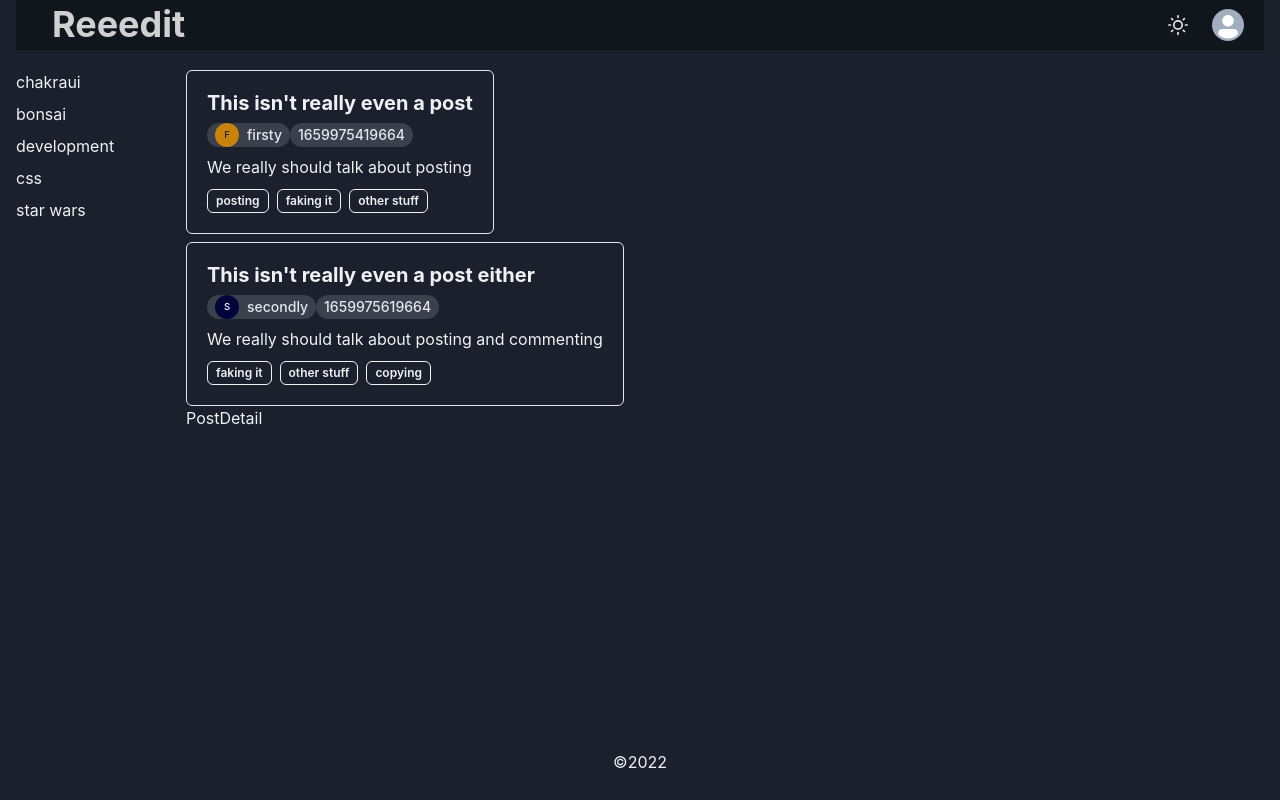
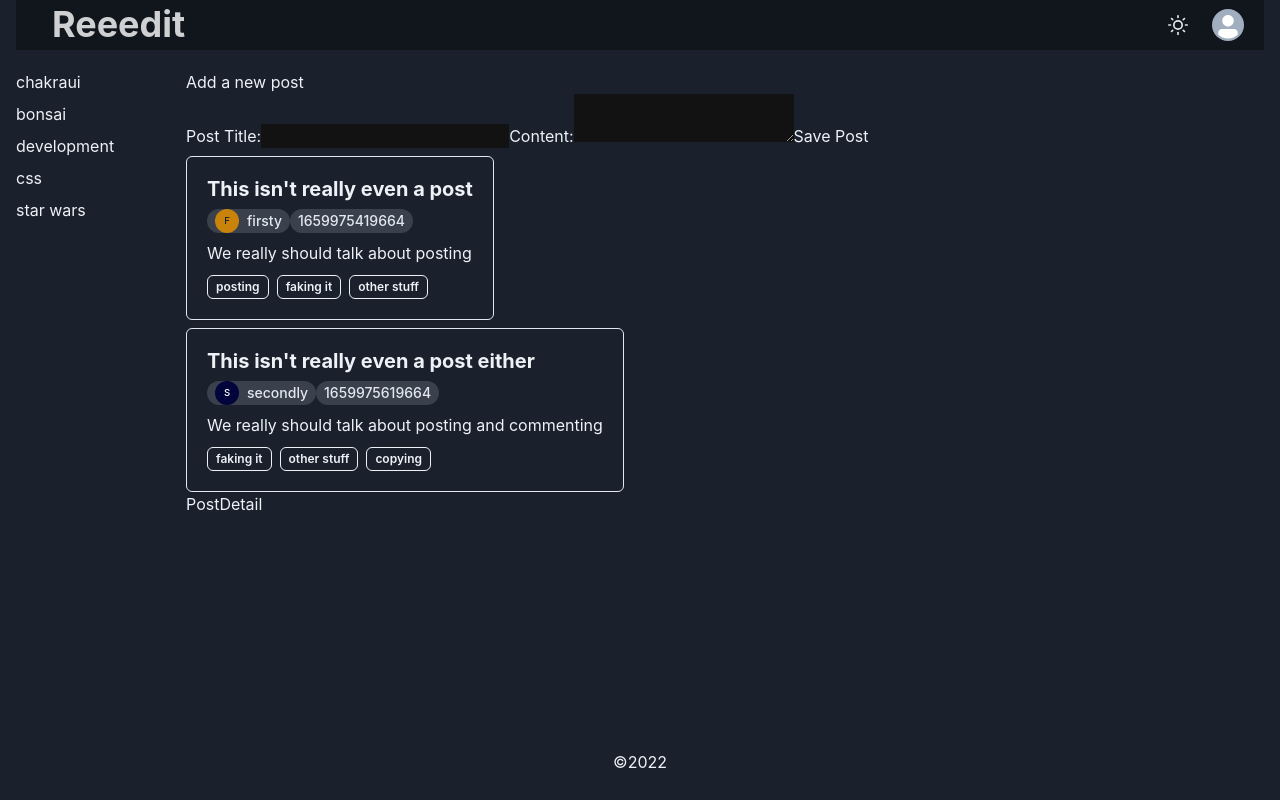
Before and after one commit to smodish-playground/reeedit, a React (Create React App) app: page / in a window 1280 px wide. Built offline with nearby package versions, Linux system fonts and the light colour scheme.

Commit message:
Post form displayed in posts component and connected to redux

```diff
--- a/src/components/PostForm/PostForm.tsx
+++ b/src/components/PostForm/PostForm.tsx
@@ -1,6 +1,11 @@
 import React, { useState } from 'react'
+import { useDispatch } from 'react-redux'
+// temp for getting set up
+import { nanoid } from '@reduxjs/toolkit'
+import { postAdded } from '../Posts/postsSlice'
 
 const PostForm = () => {
+  const dispatch = useDispatch()
   const [title, setTitle] = useState('')
   const [content, setContent] = useState('')
 
@@ -10,6 +15,21 @@ const PostForm = () => {
   const onContentChanged = (event: {
     target: { value: React.SetStateAction<string> }
   }) => setContent(event.target.value)
+
+  const onSavePostClicked = () => {
+    if (title && content) {
+      dispatch(
+        postAdded({
+          id: nanoid(),
+          title,
+          content,
+          topics: ['from the form'],
+          createdBy: 'the_form',
+          createdAt: Date.now(),
+        })
+      )
+    }
+  }
 
   return (
     <section>
@@ -30,7 +50,9 @@ const PostForm = () => {
           value={content}
           onChange={onContentChanged}
         />
-        <button type="button">Save Post</button>
+        <button type="button" onClick={onSavePostClicked}>
+          Save Post
+        </button>
       </form>
     </section>
   )
--- a/src/components/Posts/Posts.tsx
+++ b/src/components/Posts/Posts.tsx
@@ -2,6 +2,7 @@ import React from 'react'
 import { useSelector } from 'react-redux'
 import { selectAllPosts } from './postsSlice'
 import Post from './Post/Post'
+import PostForm from '../PostForm/PostForm'
 
 import { VStack } from '@chakra-ui/react'
 
@@ -10,6 +11,7 @@ const Posts = () => {
 
   return (
     <VStack alignItems="flex-start">
+      <PostForm />
       {posts.map((post) => (
         <Post key={post.id} {...post} />
       ))}
```
